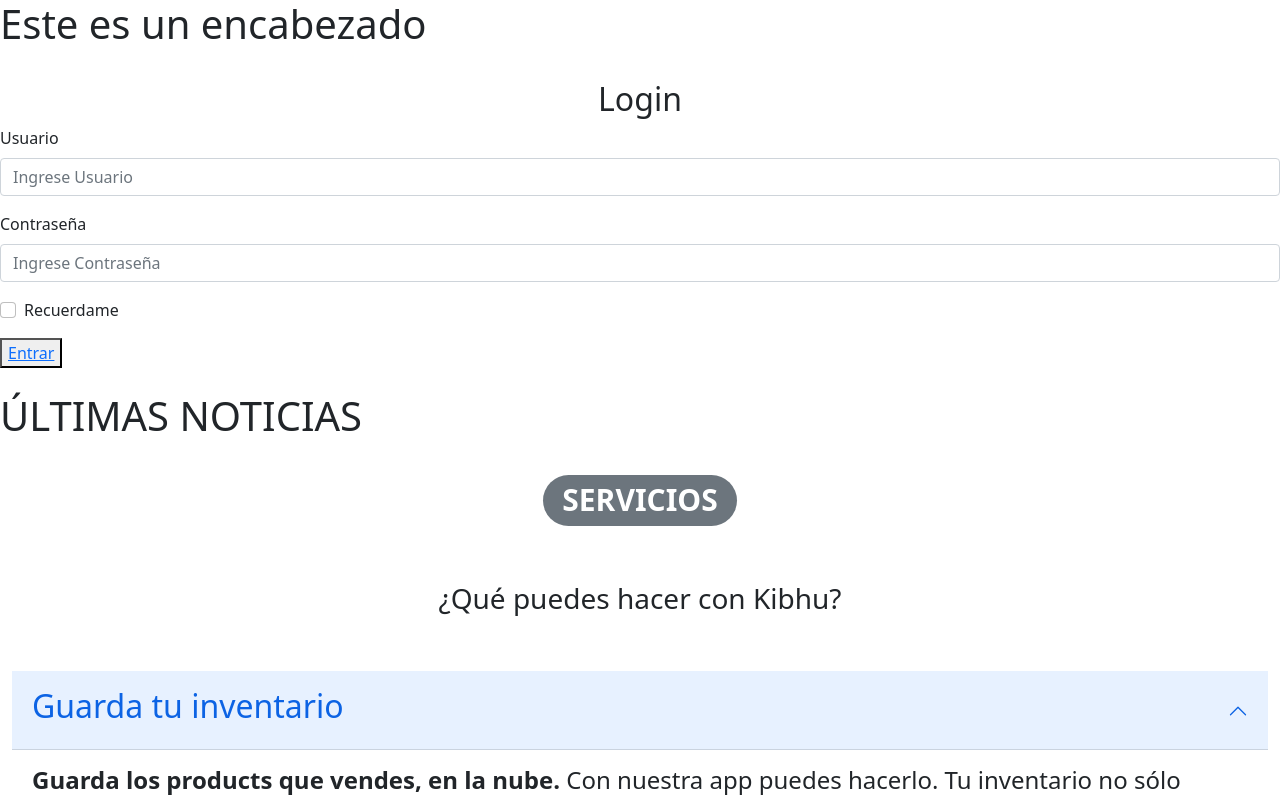
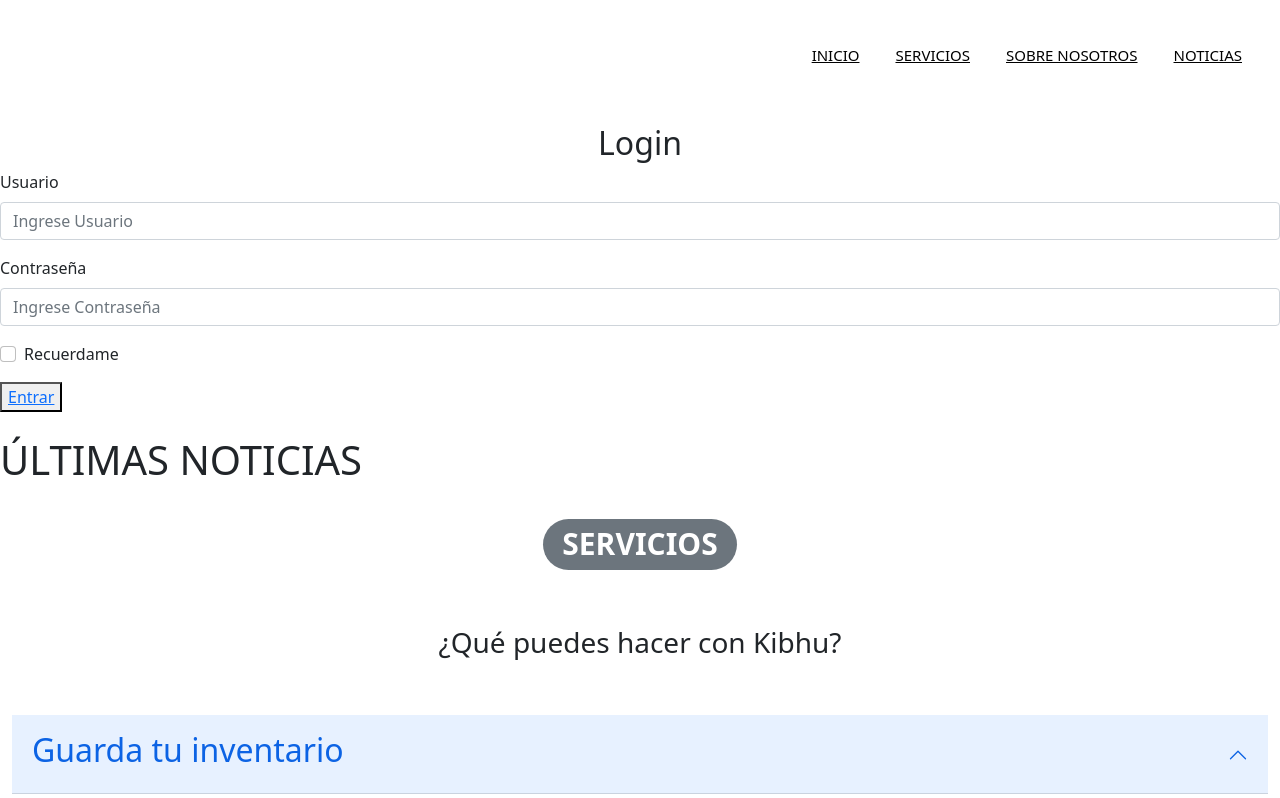
Before and after one commit to Kibhu-minTic-equipo3-32utp/Kibhu_FrontReact, a React (Create React App) app in the folder kibhu/: page / in a window 1280 px wide. Shown: the top 798 px of the page. Built offline with nearby package versions, Linux system fonts and the light colour scheme.

Commit message:
Header updates

```diff
--- a/kibhu/src/components/web/header.js
+++ b/kibhu/src/components/web/header.js
@@ -1,14 +1,14 @@
 import React, {Component} from 'react';
-
+import { Link } from "react-router-dom"
 
 
 export default class Header extends Component {
 
     render () {
         return (
-            <div>
-                <h1>  Este es un encabezado </h1>
+            <div class="header">
             </div>
+
         )
     }
 }
--- /dev/null
+++ b/kibhu/src/components/web/home.css
@@ -0,0 +1,33 @@
+ul {
+    float: right;
+    margin-right: 20px;
+    margin-top: 15px;
+}
+
+ul li {
+    display: inline-block;
+    line-height: 80px;
+    margin: 0 5px;
+}
+
+ul li a {
+    color: rgb(0, 0, 0);
+    font-size: 15px;
+    padding: 7px 13px;
+    border-radius: 3px;
+    text-transform: uppercase;
+}
+
+ul a:hover {
+    text-decoration: none;
+    color: #fff;
+    background-color: #daa520;
+}
+
+ul a :active:hover {
+    transition: all 0.2s ease-in-out;
+}
+
+#inicio {
+    padding-top: 100px;
+}
--- a/kibhu/src/components/web/home.js
+++ b/kibhu/src/components/web/home.js
@@ -4,22 +4,43 @@ import News from "./news";
 import Precios from "./prices";
 import Servicios from "./services";
 import Team from "./team";
-
+import { Link } from "react-router-dom"
+import './home.css';
 
 function Home() {
     return (
         <div>
-            <Header/>
-            <br/>
-            <Login/>
-            <br/>
-            <News/>
-            <br/>
-            <Servicios/>
-            <br/>
-            <Precios/>
-            <br/>
-            <Team/>
+            <div class="principal">
+                <div class="header-menu">
+                    <ul>
+                        <li><a href="#inicio">Inicio</a></li>
+                        <li><a href="#servicios">Servicios</a></li>
+                        <li><a href="#sobre-nosotros">Sobre nosotros</a></li>
+                        <li><a href="#noticias">Noticias</a></li>
+                    </ul>
+                </div>
+            </div>
+            <Header />
+            <br />
+            <section id="inicio">
+                <Login />
+                <br />
+            </section>
+            <section id="noticias">
+                <News />
+                <br />
+            </section>
+            <section id="servicios">
+                <Servicios />
+                <br />
+            </section>
+            <section id="precios">
+                <Precios />
+                <br />
+            </section>
+            <section id="sobre-nosotros">
+                <Team />
+            </section>
         </div>
     )
 }
```
